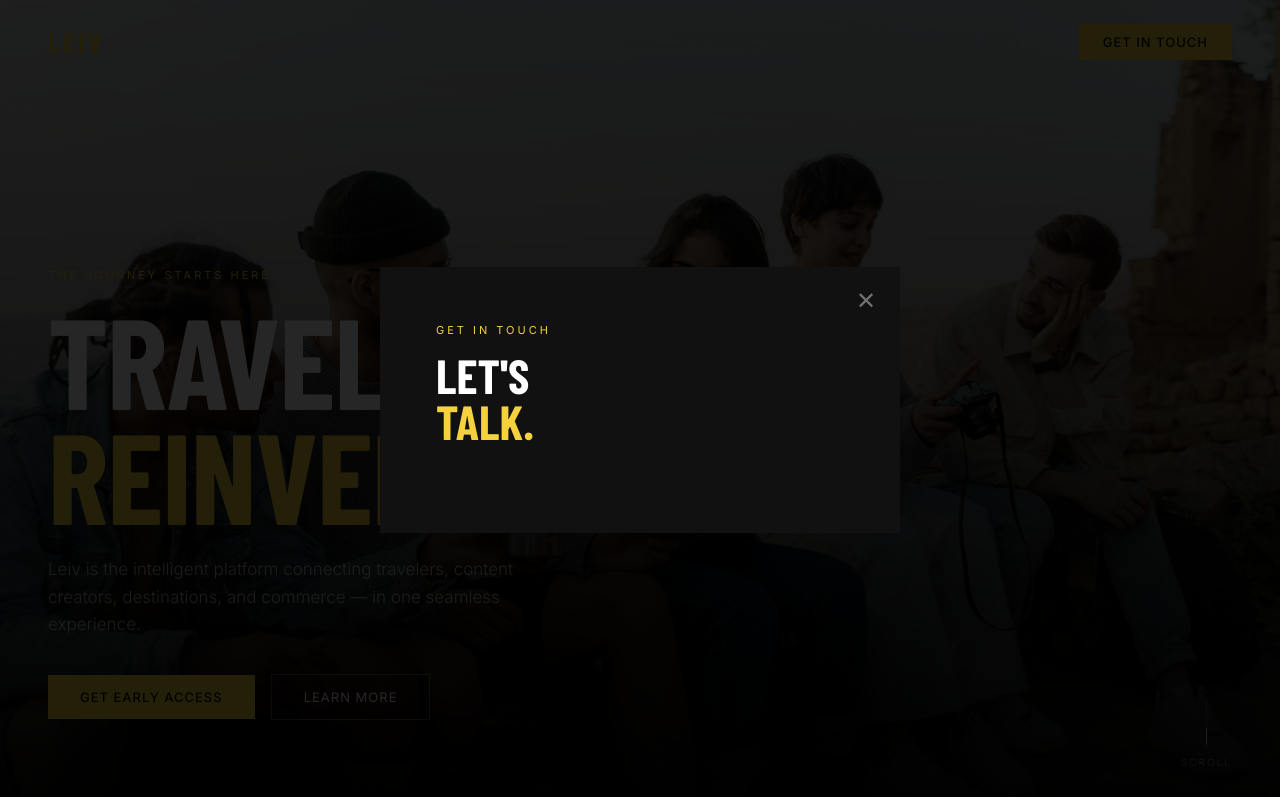
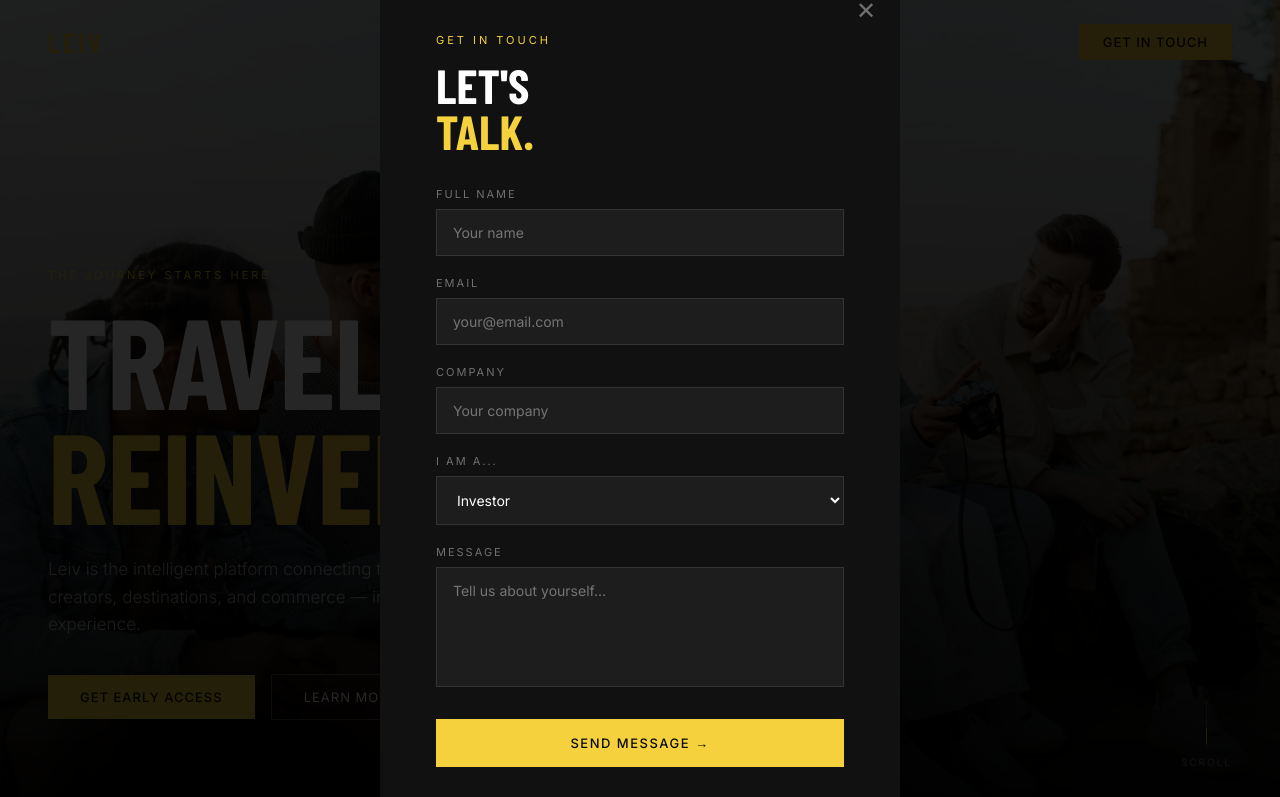
Before and after one commit to EspenLeivTravel/leiv-website, a website: page index.html in a window 1280 px wide. Both pictures are taken after a click on the button "GET IN TOUCH". Shown: the top 797 px of the page. Drawn offline with nearby package versions, Linux system fonts and the light colour scheme; a web font is replaced by a local one.

Commit message:
replace jotaform with custom form

```diff
--- a/index.html
+++ b/index.html
@@ -158,7 +158,39 @@
     <button class="popup-close" onclick="closePopup()">✕</button>
     <div class="popup-tag">Get in touch</div>
     <h2 class="popup-title">Let's<br><span>talk.</span></h2>
-    <script type="text/javascript" src="https://www.jotform.com/jsform/260954519806062"></script>
+    <form id="contactForm">
+  <div class="form-group">
+    <label>Full Name</label>
+    <input type="text" id="f-name" placeholder="Your name" required>
+  </div>
+  <div class="form-group">
+    <label>Email</label>
+    <input type="email" id="f-email" placeholder="your@email.com" required>
+  </div>
+  <div class="form-group">
+    <label>Company</label>
+    <input type="text" id="f-company" placeholder="Your company">
+  </div>
+  <div class="form-group">
+    <label>I am a...</label>
+    <select id="f-topic" style="width:100%;background:rgba(255,255,255,.05);border:1px solid rgba(255,255,255,.1);color:white;padding:14px 16px;font-family:'Inter',sans-serif;font-size:14px;outline:none;">
+      <option value="Investor">Investor</option>
+      <option value="Partner">Partner</option>
+      <option value="Press">Press</option>
+      <option value="Other">Other</option>
+    </select>
+  </div>
+  <div class="form-group">
+    <label>Message</label>
+    <textarea id="f-message" placeholder="Tell us about yourself..." required></textarea>
+  </div>
+  <button type="submit" class="form-submit">Send message →</button>
+</form>
+<div id="formSuccess" style="display:none;text-align:center;padding:40px 0;">
+  <div style="font-size:32px;margin-bottom:16px;">✓</div>
+  <p style="color:var(--yellow);font-size:18px;font-weight:500;">Message sent!</p>
+  <p style="color:rgba(255,255,255,.5);margin-top:8px;">We'll be in touch soon.</p>
+</div>
     <div class="form-success" id="formSuccess">
       <p>✓ Message sent! We'll be in touch soon.</p>
     </div>
```
